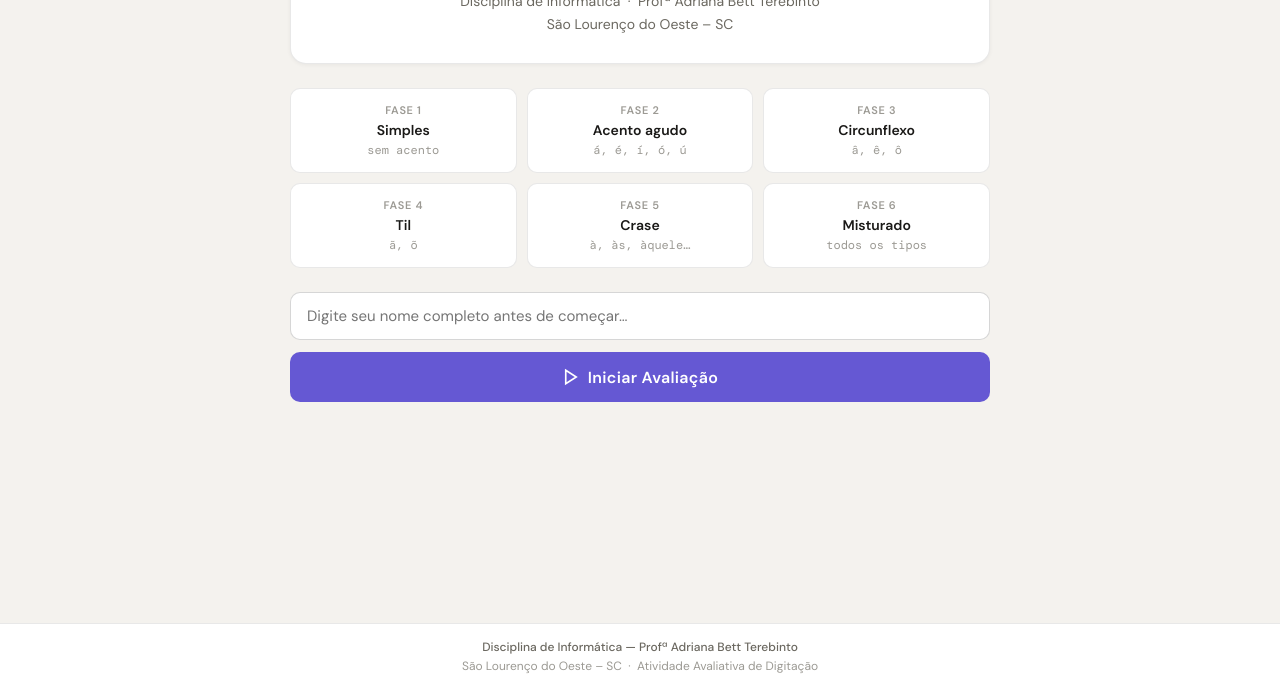
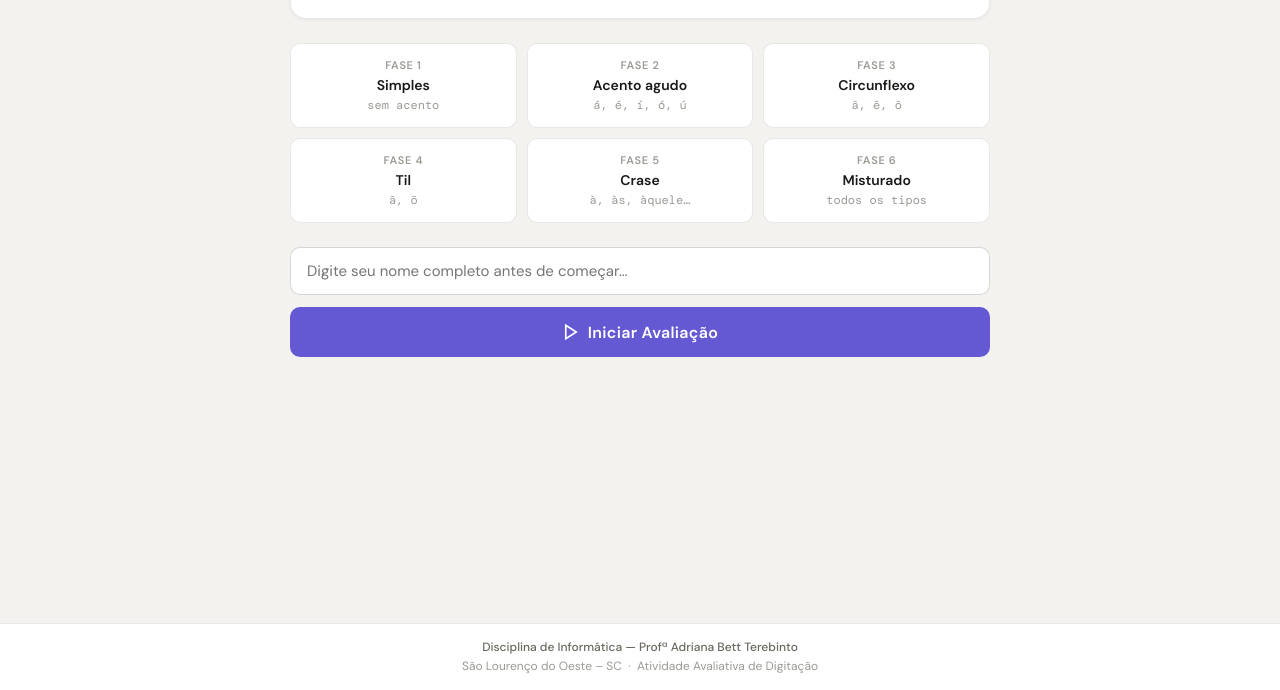
Before and after one commit to adrianabettt/CA001.html, a plain HTML site: page index.html in a window 1280 px wide. Shown: the part 110-800 px from the top of the page. Drawn offline with nearby package versions, Linux system fonts and the light colour scheme.

Commit message:
Update index.html

```diff
--- a/index.html
+++ b/index.html
@@ -575,8 +575,7 @@ footer strong { color: var(--text2); font-weight: 500; }
 <div id="screen-start">
   <div class="school-header">
     <h1>Práticas de Digitação</h1>
-    <p>Disciplina de Informática &nbsp;·&nbsp; Profª Adriana Bett Terebinto<br>São Lourenço do Oeste – SC</p>
-  </div>
+     </div>
 
     <div class="phases-overview" id="phases-overview"></div>
 
```
